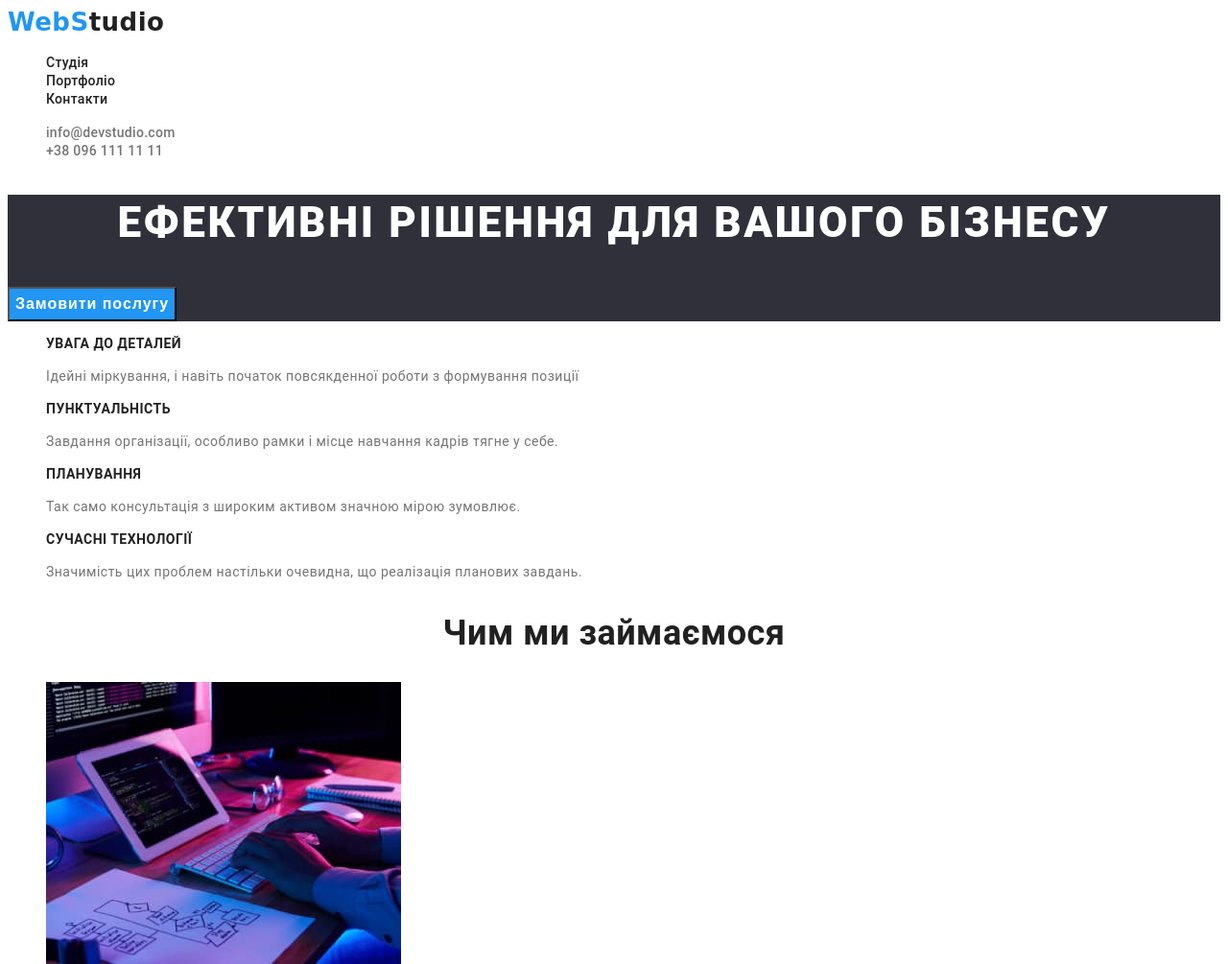
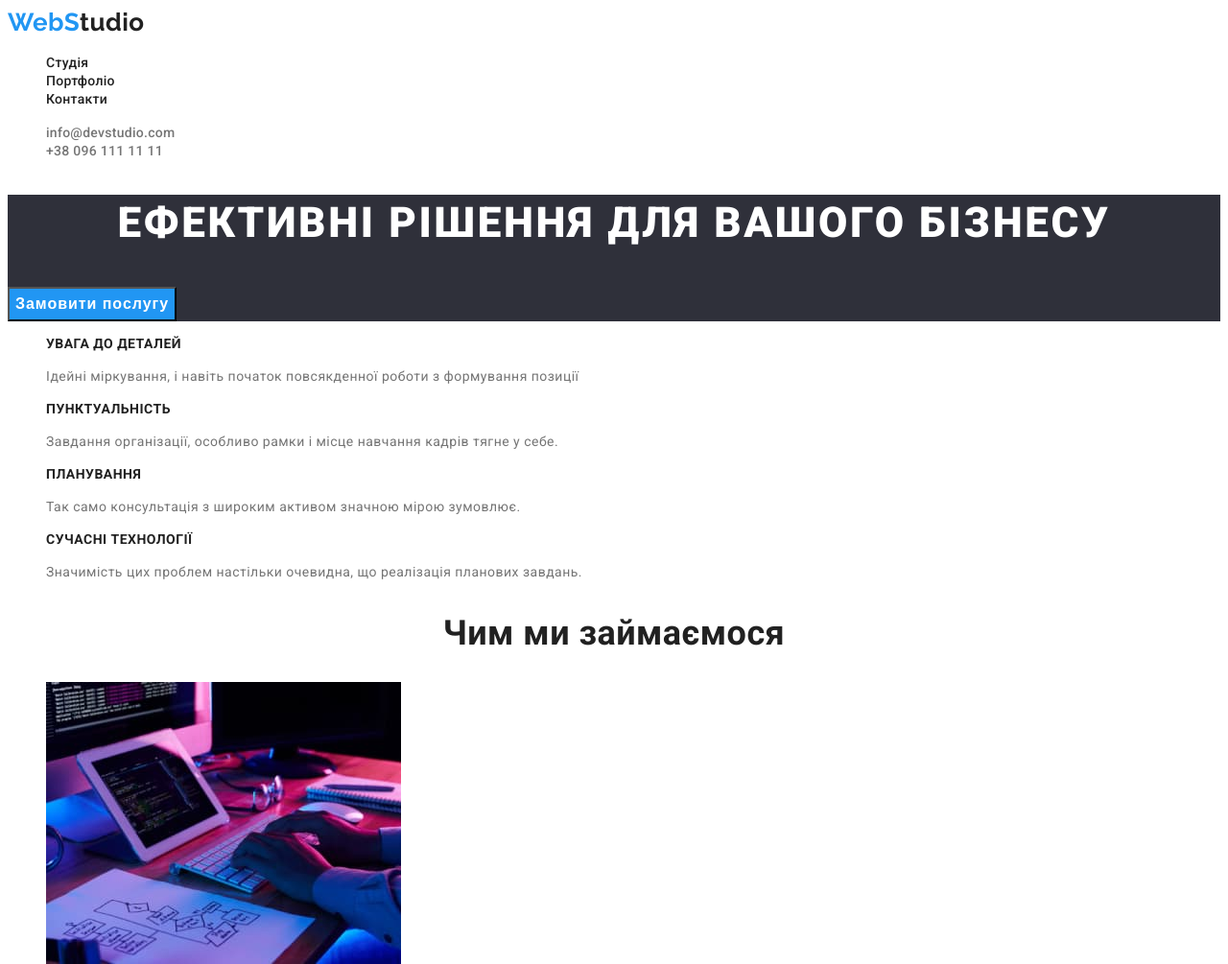
Before and after one commit to Mushko2932/-goit-markup-hw-2, a plain HTML site: page index.html in a window 1280 px wide. Shown: the top 1005 px of the page at 96% size. Drawn offline with Linux system fonts and the light colour scheme.

Commit message:
змінив посилання на шрифти

```diff
--- a/index.html
+++ b/index.html
@@ -5,8 +5,8 @@
     <meta http-equiv="X-UA-Compatible" content="IE=edge">
     <meta name="viewport" content="width=device-width, initial-scale=1.0">
     <title>WebStudio</title>
-    <link rel="stylesheet" href="<link href="https://fonts.googleapis.com/css2?family=Raleway:wght@700&family=Roboto:wght@400;500;700;900&display=swap"
-    rel="stylesheet">
+    <link rel="stylesheet"
+          href="https://fonts.googleapis.com/css2?family=Raleway:wght@700&family=Roboto:wght@400;500;700;900&display=swap">
     <link rel="stylesheet" href="./css/stles.css">
 </head>
 <body>
--- a/portfolio.html
+++ b/portfolio.html
@@ -5,8 +5,8 @@
     <meta http-equiv="X-UA-Compatible" content="IE=edge">
     <meta name="viewport" content="width=device-width, initial-scale=1.0">
     <title>Portfolio</title>
-    <link rel="stylesheet" href="<link href="https://fonts.googleapis.com/css2?family=Raleway:wght@700&family=Roboto:wght@400;500;700;900&display=swap"
-     rel="stylesheet">
+    <link rel="stylesheet"
+          href="https://fonts.googleapis.com/css2?family=Raleway:wght@700&family=Roboto:wght@400;500;700;900&display=swap">
     <link rel="stylesheet" href="./css/portfolio.css">
 </head>
 <body>
```
